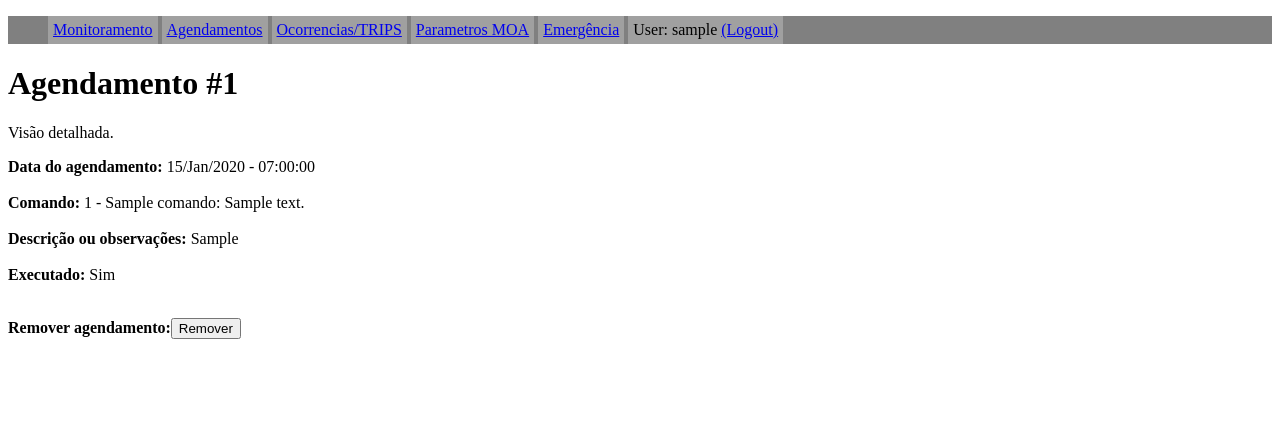
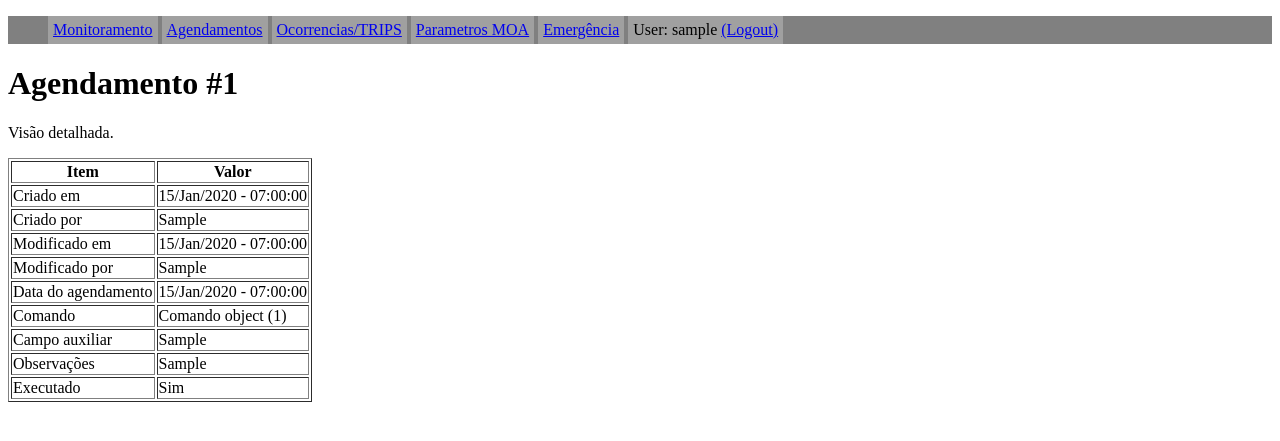
Before and after one commit to DiegoBasgal/MOA, a Django app: page /agendamentos/1/ in a window 1280 px wide. Shown: the top 441 px of the page. Run offline with Django 3.2, Linux system fonts and the light colour scheme; a user stored in the database is signed in; tables that the repository leaves empty hold one stand-in row (values such as "Sample post").

Commit message:
Fixed issue #130

```diff
--- a/interface_django/agendamentos/models.py
+++ b/interface_django/agendamentos/models.py
@@ -5,7 +5,12 @@ from parametros_moa.models import Comando
 
 class Agendamento(models.Model):
 
+    ts_criado = models.DateTimeField()
+    criado_por = models.CharField(max_length=255)
+    ts_modificado = models.DateTimeField()
+    modificado_por = models.CharField(max_length=255)
+    data = models.DateTimeField()
+    comando = models.ForeignKey(Comando, on_delete=models.CASCADE)
+    campo_auxiliar = models.TextField()
+    observacao = models.TextField()
     executado = models.IntegerField(default=0)
-    data = models.DateTimeField()
-    observacao = models.TextField()
-    comando = models.ForeignKey(Comando, on_delete=models.CASCADE)
--- a/interface_django/agendamentos/views.py
+++ b/interface_django/agendamentos/views.py
@@ -40,8 +40,12 @@ def agendamento_detalhado_view(request, *args, **kwargs):
     context = {'ag': ag}
 
     if request.method == "POST":
-        if request.POST['acao'] == "remover":
-            ag.delete()
+        if request.POST.get('acao') == "alterar":
+            ag.ts_modificado = datetime.now()
+            ag.modificado_por = str(request.user)
+            ag.executado = True
+            ag.observacao = ag.observacao + " - MARCADO COMO EXECUTADO PELA INTERFACE WEB"
+            ag.save()
             return HttpResponseRedirect('../')
 
     return render(request, 'agendamento_detalhado.html', context=context)
@@ -49,15 +53,20 @@ def agendamento_detalhado_view(request, *args, **kwargs):
 
 @login_required
 def novo_agendamento_view(request, *args, **kwargs):
+
+    now = datetime.now()
+
     if request.method == "POST":
 
-        now = datetime.now()
+        ano             = int(request.POST.get('ano'))
+        mes             = int(request.POST.get('mes'))
+        dia             = int(request.POST.get('dia'))
+        hora            = int(request.POST.get('hora'))
+        minuto          = int(request.POST.get('minuto'))
+        observacao      = request.POST.get('observacao')
+        campo_auxiliar  = request.POST.get('campo_auxiliar')
+        comando_id      = request.POST.get('comando')
 
-        ano = int(request.POST['ano'])
-        mes = int(request.POST['mes'])
-        dia = int(request.POST['dia'])
-        hora = int(request.POST['hora'])
-        minuto = int(request.POST['minuto'])
         data_hora = datetime(ano, mes, dia, hora, minuto, 0)
         if data_hora <= now:
             if (now - data_hora).seconds < 60:
@@ -65,13 +74,22 @@ def novo_agendamento_view(request, *args, **kwargs):
             else:
                 return HttpResponseRedirect('../')
 
-        observacao = request.POST['observacao']
-        comando_id = request.POST['comando']
-        ag = Agendamento(data=data_hora, observacao=observacao, comando=Comando.objects.get(id=comando_id))
+        ag = Agendamento(
+            ts_criado       = now,
+            criado_por      = request.user,
+            ts_modificado   = now,
+            modificado_por  = request.user,
+            data            = data_hora,
+            comando         = Comando.objects.get(id=comando_id),
+            campo_auxiliar  = campo_auxiliar,
+            observacao      = observacao,
+            executado       = False,
+        )
+
         ag.save()
+
         return HttpResponseRedirect('../')
 
-    now = datetime.now()
     context = {'agora': now,
                 'dia': now.day,
                 'mes': now.month,
@@ -96,9 +114,21 @@ def novo_agendamento_rapido_view(request, *args, **kwargs):
 
     now = datetime.now()
     context = {'comandos': Comando.objects.all()}
+
     if request.method == "POST":
-        comando_id = request.POST['comando']
-        ag = Agendamento(data=now, observacao='COMANDO_RAPIDO', comando=Comando.objects.get(id=comando_id))
+
+        comando_id      = request.POST.get('comando')
+        ag = Agendamento(
+            ts_criado       = now,
+            criado_por      = request.user,
+            ts_modificado   = now,
+            modificado_por  = request.user,
+            data            = now,
+            comando         = Comando.objects.get(id=comando_id),
+            campo_auxiliar  = '',
+            observacao      = 'Criado pela tela de comando rápido',
+            executado       = False,
+        )
         ag.save()
         return HttpResponseRedirect('../')
 
--- a/interface_django/parametros_moa/models.py
+++ b/interface_django/parametros_moa/models.py
@@ -128,15 +128,5 @@ class Comando(models.Model):
     id = models.IntegerField(primary_key=True)
     nome = models.CharField(max_length=255)
     descricao = models.TextField()
-
-    """
-    AGENDAMENTO_RESET_PARMAETROS = 1
-    AGENDAMENTO_INDISPONIBILIZAR = 2
-    AGENDAMENTO_NORMALIZAR = 3
-
-    AGENDAMENTO_INDISPONIBILIZAR_UG_1 = 10
-    AGENDAMENTO_NORMALIZAR_UG_1 = 11
-
-    AGENDAMENTO_INDISPONIBILIZAR_UG_2 = 20
-    AGENDAMENTO_NORMALIZAR_UG_2 = 21
-    """
+    executavel_em_manual = models.BooleanField(default=False)
+    executavel_em_autmoatico = models.BooleanField(default=True)
--- a/interface_django/templates/agendamento_detalhado.html
+++ b/interface_django/templates/agendamento_detalhado.html
@@ -5,21 +5,97 @@
 <p>Visão detalhada.</p>
 
 <p>
-    <b>Data do agendamento:</b> {{ ag.data|date:"d/M/Y - H:i:s" }}
-    <br/>
-    <br/>
-    <b>Comando:</b> {{ ag.comando.id}} - {{ ag.comando.nome }}: {{ ag.comando.descricao }}
-    <br/>
-    <br/>
-    <b>Descrição ou observações:</b> {{ ag.observacao}} <br/>
-    <br/>
-    <b>Executado:</b> {% if ag.executado == 1 %} Sim {% else %} Não {% endif %} <br/>
-    <br/>
+
+    <table border="solid 1px black">
+        <tr>
+            <th>
+                Item
+            </th>
+            <th>
+                Valor
+            </th>
+        </tr>
+        <tr>
+            <td>
+                Criado em
+            </td>
+            <td>
+                {{ ag.ts_criado|date:"d/M/Y - H:i:s" }}
+            </td>
+        </tr>
+        <tr>
+            <td>
+                Criado por
+            </td>
+            <td>
+                {{ ag.criado_por }}
+            </td>
+        </tr>
+        <tr>
+            <td>
+                Modificado em
+            </td>
+            <td>
+                {{ ag.ts_modificado|date:"d/M/Y - H:i:s" }}
+            </td>
+        </tr>
+        <tr>
+            <td>
+                Modificado por
+            </td>
+            <td>
+                {{ ag.modificado_por }}
+            </td>
+        </tr>
+        <tr>
+            <td>
+                Data do agendamento
+            </td>
+            <td>
+                {{ ag.data|date:"d/M/Y - H:i:s" }}
+            </td>
+        </tr>
+        <tr>
+            <td>
+                Comando
+            </td>
+            <td>
+                {{ ag.comando }}
+            </td>
+        </tr>
+        <tr>
+            <td>
+                Campo auxiliar
+            </td>
+            <td>
+                {{ ag.campo_auxiliar }}
+            </td>
+        </tr>
+        <tr>
+            <td>
+                Observações
+            </td>
+            <td>
+                {{ ag.observacao }}
+            </td>
+        </tr>
+        <tr>
+            <td>
+                Executado
+            </td>
+            <td>
+                {% if ag.executado == 1 %} Sim {% else %} Não {% endif %}
+            </td>
+        </tr>
+    </table>
+
+    {% if not ag.executado %}
     <form method='post' action='#'>
         {% csrf_token %}
-        <input type="hidden" name="acao" value="remover">
-        <b>Remover agendamento:</b><input type="submit" value="Remover"/>
+        <input type="hidden" name="acao" value="alterar">
+        <b>Alterar agendamento para executado:</b><input type="submit" value="Alterar"/>
     </form>
+    {% endif %}
 
 </p>
 <br/>
--- a/interface_django/templates/novo_agendamento.html
+++ b/interface_django/templates/novo_agendamento.html
@@ -52,6 +52,11 @@
     </br>
     </br>
 
+    Campo auxiliar:
+    <input id="campo_auxiliar" name="campo_auxiliar" type="text"/>
+    </br>
+    </br>
+
     Observações:
     <input id="observacao" name="observacao" type="text"/>
     </br>
```
Also changed, not shown: operador_autonomo_sm.py (+7 -4 lines), src/abstracao_usina.py (+24 -3 lines), src/database_connector.py (+20 -5 lines), src/other/teste_db.py (added, +7 -0 lines), interface_django/agendamentos/migrations/0004_auto_20220329_0937.py (added), interface_django/parametros_moa/migrations/0014_auto_20220329_0937.py (added).
